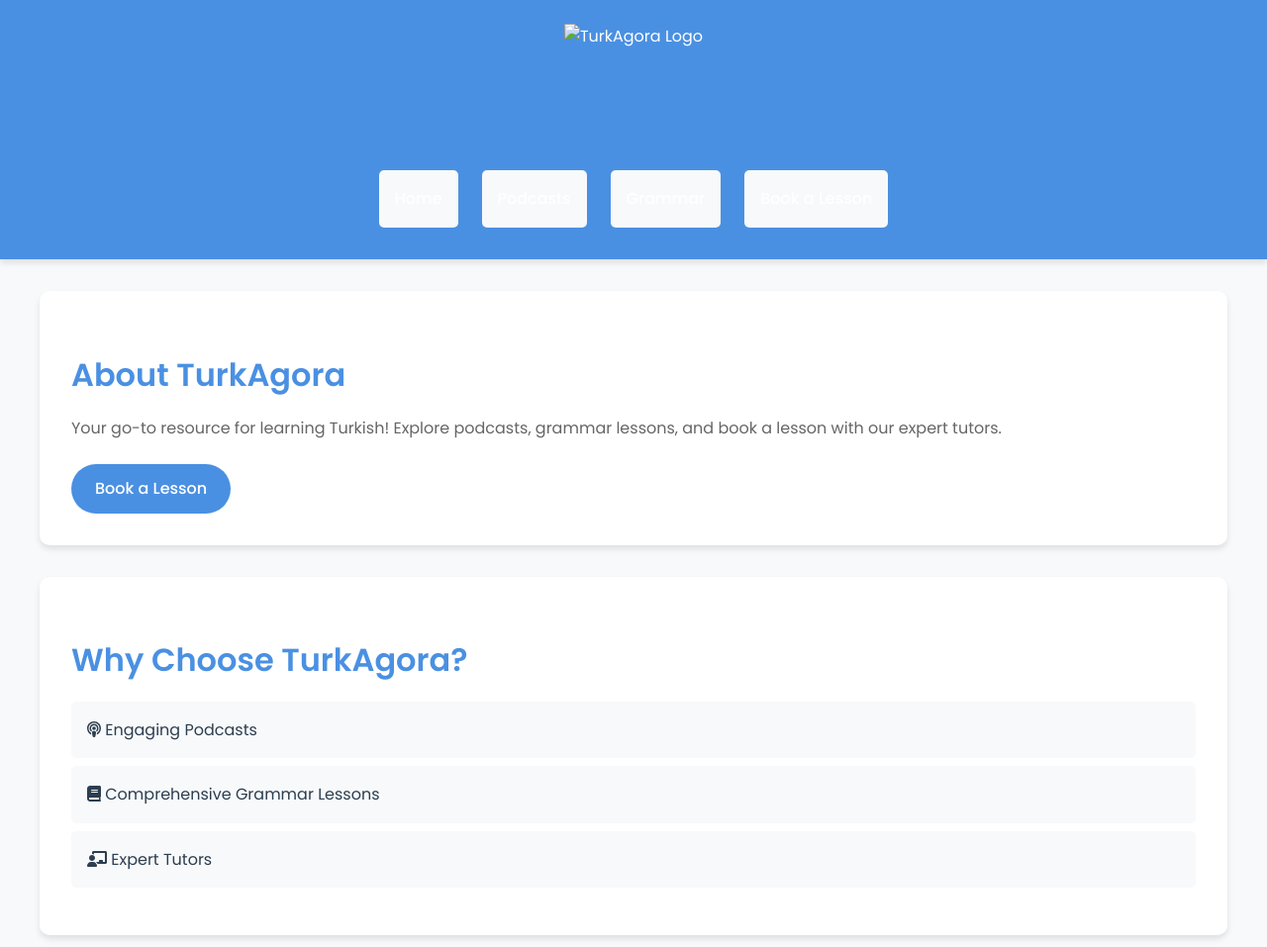
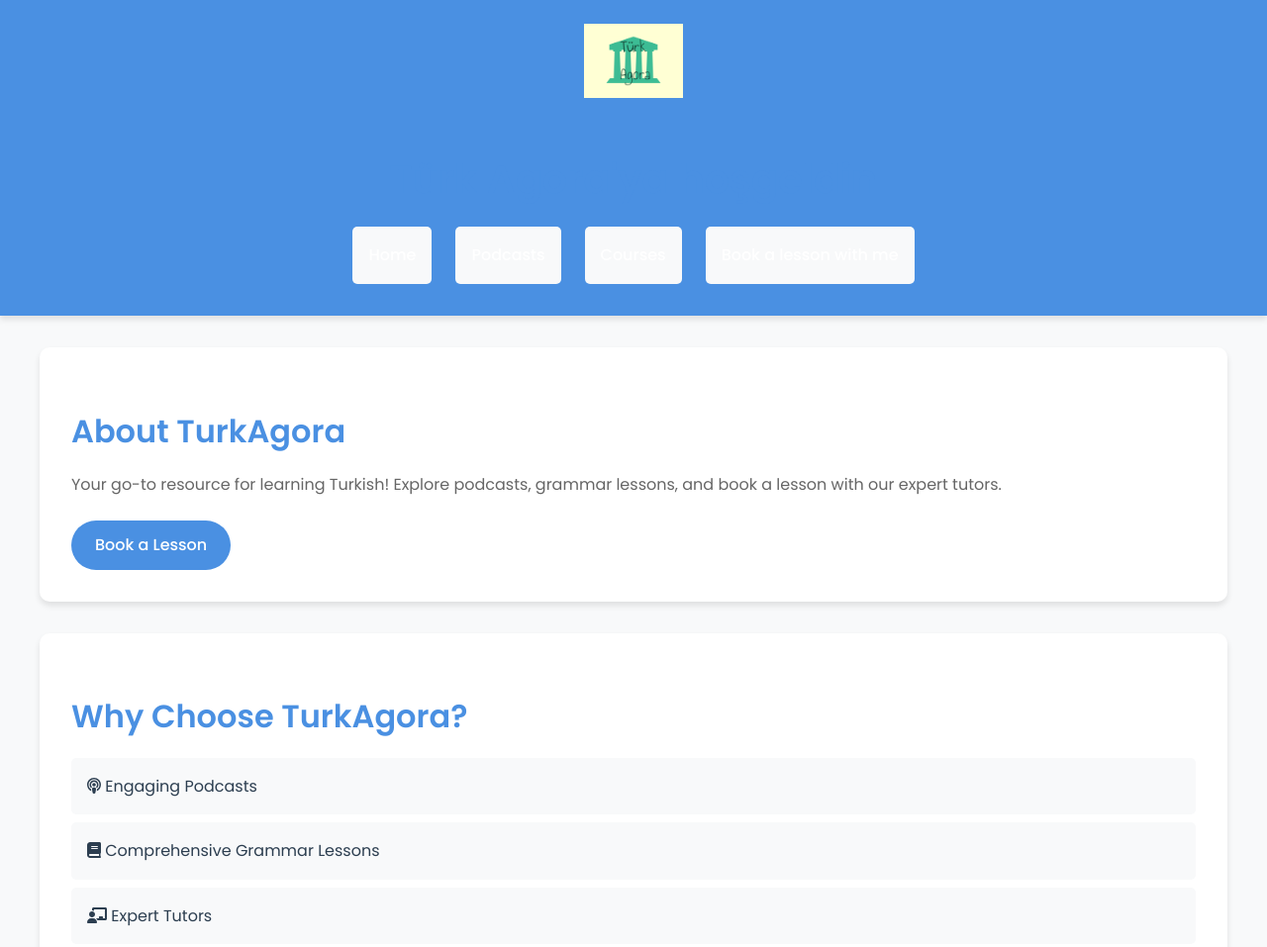
Before and after one commit to turkagora/turkagora, a plain HTML site: page index.html in a window 1280 px wide. Shown: the top 957 px of the page at 99% size. Drawn offline with Linux system fonts and the light colour scheme; a script that the page names is missing.

Commit message:
Update index.html

```diff
--- a/index.html
+++ b/index.html
@@ -9,14 +9,14 @@
 </head>
 <body>
   <header>
-    <img src="images/logo.png" alt="TurkAgora Logo" class="logo">
-    <h1>Welcome to TurkAgora</h1>
+    <img src="images/logo.png.png" alt="TurkAgora Logo" class="logo">
+    <h1>Türk Agora'ya hoşgeldin</h1>
     <nav>
       <ul>
         <li><a href="index.html">Home</a></li>
         <li><a href="podcasts.html">Podcasts</a></li>
-        <li><a href="grammar.html">Grammar</a></li>
-        <li><a href="book-a-lesson.html">Book a Lesson</a></li>
+        <li><a href="grammar.html">Courses</a></li>
+        <li><a href="book-a-lesson.html">Book a lesson with me</a></li>
       </ul>
     </nav>
   </header>
```
